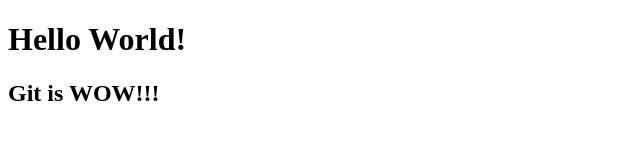
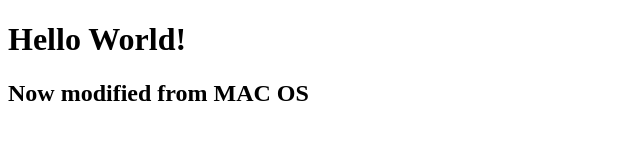
Before and after one commit to MikhailZavalko/learngit, a plain HTML site: page index.html in a window 1280 px wide. Shown: the whole page, without its empty margins (0-640 px from the left). Drawn offline with Linux system fonts and the light colour scheme.

Commit message:
Change first line from MAC OS

```diff
--- a/index.html
+++ b/index.html
@@ -7,7 +7,7 @@
 <body>
 
 	<h1>Hello World!</h1>
-	<h2>Git is WOW!!!</h2>
+	<h2>Now modified from MAC OS</h2>
 
 </body>
 </html>
```
